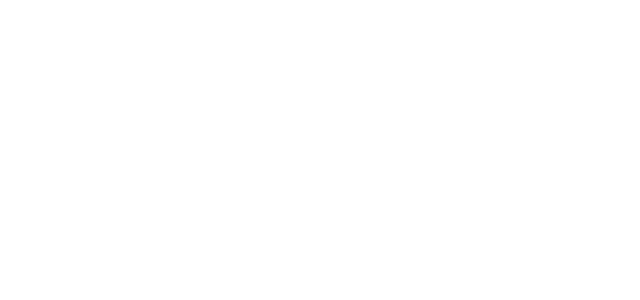
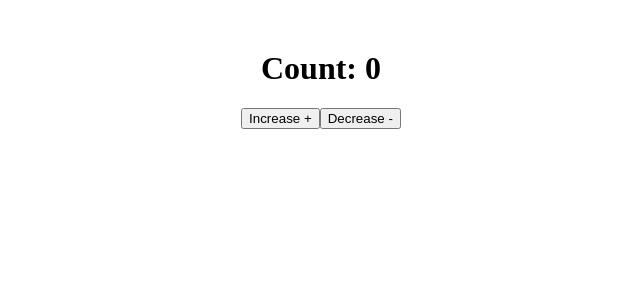
Before and after one commit to AmritReule123/frontend, a React (Vite) app: page /Learn in a window 1280 px wide. Before the commit this address had no page. Shown: the top 300 px of the page, without its empty margins (319-959 px from the left). Built offline with nearby package versions, Linux system fonts and the light colour scheme.

Commit message:
useeffect

```diff
--- a/src/App.jsx
+++ b/src/App.jsx
@@ -2,7 +2,7 @@
 import Home from "./Home";
 import About from "./About";
 import Contact from "./Contact";
-import LearningUseEffect from "./LearningUseEffect";
+import Learn from "./Learn";
 function App() {
   return (
     <BrowserRouter>
@@ -10,7 +10,7 @@
         <Route path="/" element={<Home />} />
         <Route path="/about" element={<About />} />
         <Route path="/contact" element={<Contact />} />
-<Route path="/useeffect" element={<LearningUseEffect />} />
+<Route path="/Learn" element={<Learn />} />
 </Routes>
     </BrowserRouter>
   );
--- /dev/null
+++ b/src/Learn.jsx
@@ -0,0 +1,25 @@
+import { useState, useEffect } from "react";
+
+function Learn() {
+  const [count, setCount] = useState(0);
+
+  // useEffect runs when 'count' changes
+  useEffect(() => {
+    console.log("Component rendered or updated! Count:", count);
+
+    // optional cleanup
+    return () => {
+      console.log("Cleaning up before next render or unmount");
+    };
+  }, [count]); // dependency array
+
+  return (
+    <div style={{ textAlign: "center", marginTop: "50px" }}>
+      <h1>Count: {count}</h1>
+      <button onClick={() => setCount(count + 1)}>Increase +</button>
+      <button onClick={() => setCount(count - 1)}>Decrease -</button>
+    </div>
+  );
+}
+
+export default Learn
--- a/src/LearningUseEffect.jsx
+++ /dev/null
@@ -1,30 +0,0 @@
-import { useEffect } from "react";
-
-function LearningUseEffect() {
-
-//   useEffect(() => {
-//     console.log("Page Loaded ✅");
-//   }, []);
-
-
-
-
-//type 2 of useEffect hook
-const [number, setNumber] = useState(0)
-function increaseNumber(){
-    setNumber(number + 1)
-}
-useEffect(()=>{
-console.log("this is a second hook in react js")
-}, [number])
-
-  return (
-    <div>
-      <h1>I am learning useEffect hook today</h1>
-      <h3>{number}</h3>
-      <button onClick={increaseNumber}>+</button>
-    </div>
-  );
-}
-
-export default LearningUseEffect;
```
